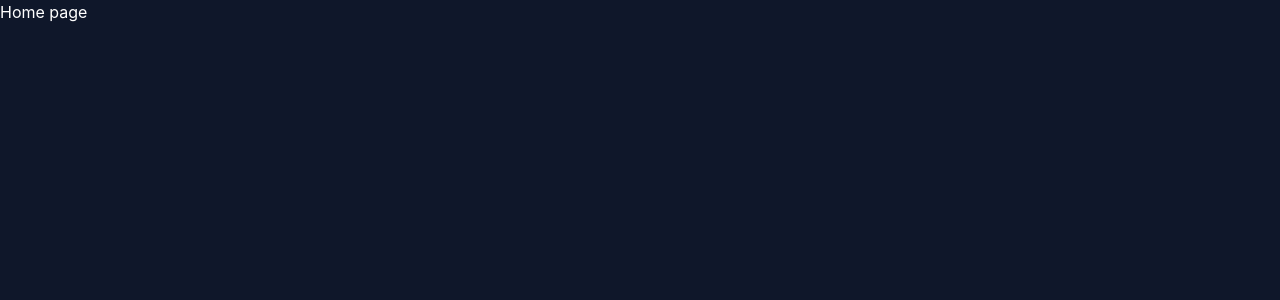
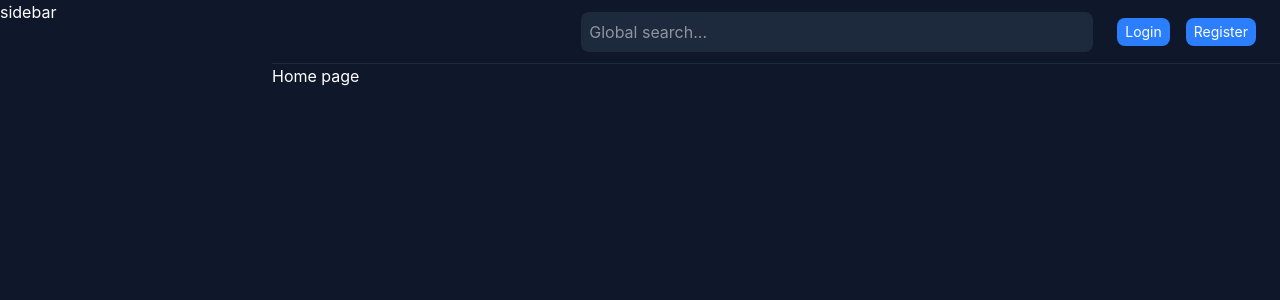
Before and after one commit to shubhamv2/project-management-app, a React (Vite) app: page / in a window 1280 px wide. Shown: the top 300 px of the page. Built offline with nearby package versions, Linux system fonts and the light colour scheme.

Commit message:
feat: create application navbar

```diff
--- a/package.json
+++ b/package.json
@@ -13,6 +13,7 @@
     "@hookform/resolvers": "^5.4.0",
     "@tailwindcss/vite": "^4.3.0",
     "clsx": "^2.1.1",
+    "lucide-react": "^1.3.0",
     "react": "^19.2.6",
     "react-dom": "^19.2.6",
     "react-hook-form": "^7.77.0",
--- a/src/App.jsx
+++ b/src/App.jsx
@@ -1,8 +1,11 @@
 import AppRouter from "./app/router/AppRouter"
-
+import { Toaster } from "react-hot-toast";
 const App = () =>{
   return(
-    <AppRouter/>
+    <>
+      <AppRouter/>
+      <Toaster position="top-right" reverseOrder={false} />
+    </>
   )
 }
 
--- /dev/null
+++ b/src/components/Navbar.jsx
@@ -0,0 +1,30 @@
+import { Link } from "react-router-dom";
+import {ROUTES} from '../routes/routes';
+import useAuth from '../features/auth/hooks/useAuth';
+import { UserCircle } from "lucide-react";
+const Navbar = () =>{
+    const {isAuthenticated,logout, user} = useAuth();
+    console.log(isAuthenticated,user)
+    return(
+        <header className="h-16 px-6 flex items-center justify-end border-b border-slate-800 gap-6">
+            <input type="text" placeholder="Global search..." className="bg-slate-800 p-2 rounded-lg w-full max-w-lg outline-none border-slate-700" />
+            {
+                isAuthenticated ?
+                <div className="flex items-center gap-4">
+                    <div className="flex items-center flex-col">
+                        <UserCircle size="35" strokeWidth="1"/>
+                        <span className="text-xs whitespace-nowrap">{user?.name.split(" ")[0]}</span>
+                    </div>
+                    <button className="bg-red-500 px-2 py-1 text-sm rounded-lg" onClick={logout}>Logout</button>
+                </div>:
+                <div className="flex gap-4">
+                    <Link className="bg-blue-500 px-2 py-1 rounded-lg text-sm" to={ROUTES.LOGIN}>Login</Link>
+                    <Link className="bg-blue-500 px-2 py-1 rounded-lg text-sm" to={ROUTES.REGISTER}>Register</Link>
+                </div>
+            }
+
+        </header>
+    )
+}
+
+export default Navbar;
--- /dev/null
+++ b/src/components/Sidebar.jsx
@@ -0,0 +1,9 @@
+const Sidebar = () =>{
+    return(
+        <aside className="w-68">
+            sidebar
+        </aside>
+    )
+}
+
+export default Sidebar;
--- a/src/layouts/MainLayout.jsx
+++ b/src/layouts/MainLayout.jsx
@@ -1,8 +1,16 @@
 import { Outlet } from "react-router-dom";
-const MainLayout = () =>{
-    return(
-        <div>
-           <Outlet/>
+import Sidebar from "../components/Sidebar";
+import Navbar from "../components/Navbar";
+const MainLayout = () => {
+    return (
+        <div className="flex min-h-screen">
+            <Sidebar />
+            <div className="flex-1">
+                <Navbar/>
+                <main>
+                    <Outlet />
+                </main>
+            </div>
         </div>
     )
 }
```
Also changed, not shown: 1 other file (tests, documents, lock files or other folders).
